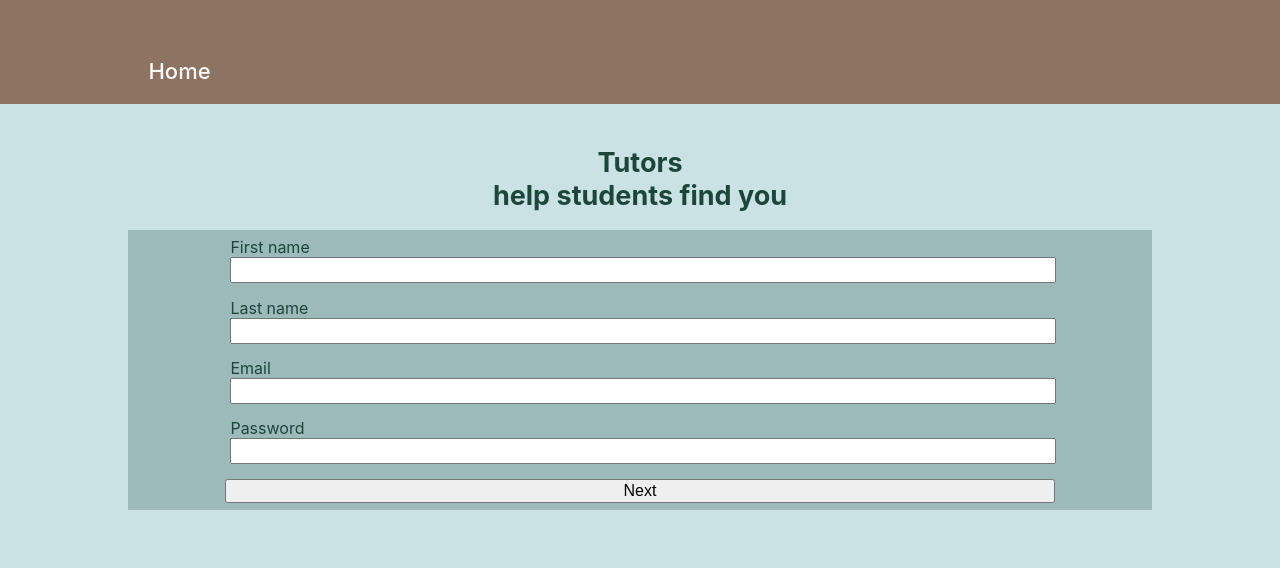
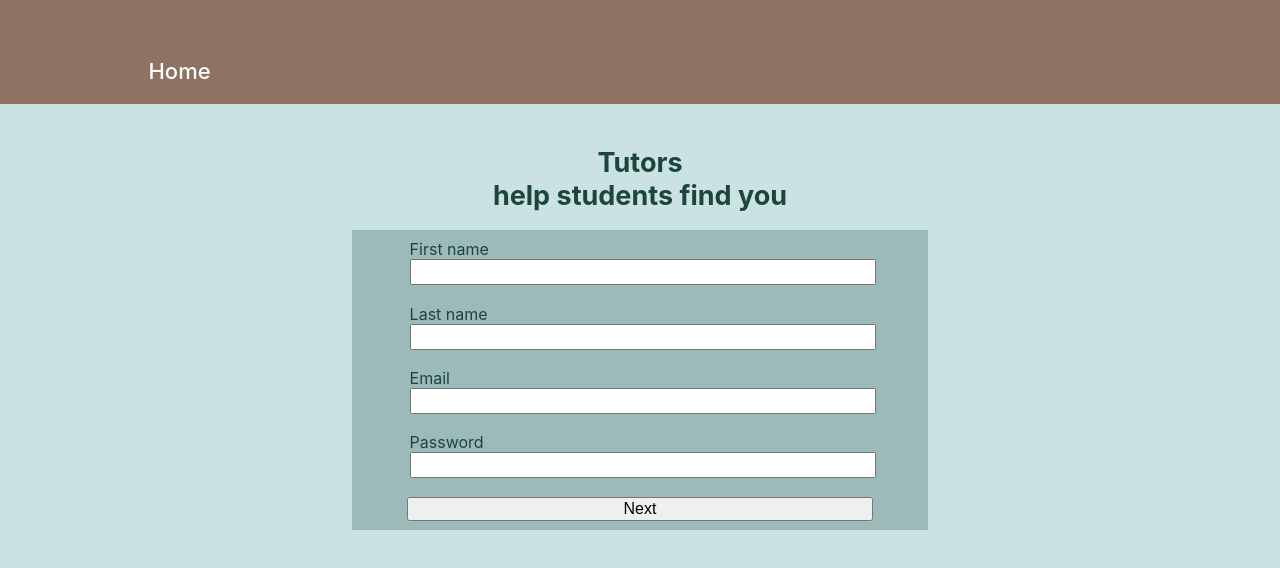
Before and after one commit to elireiner/tutors-app, a React (Create React App) app: page /tutors/add-service in a window 1280 px wide. Shown: the top 568 px of the page. Built offline with nearby package versions, Linux system fonts and the light colour scheme; no server answers.

Commit message:
Make TutorAddService responsive

```diff
--- a/src/components/Forms/TutorAddService/TutorAddService.css
+++ b/src/components/Forms/TutorAddService/TutorAddService.css
@@ -15,7 +15,8 @@
 .tutor-sign-up-form {
   display: flex;
   flex-direction: column;
-    background-color: #9CBABA;
+  background-color: #9cbaba;
+  min-height: 300px;
   height: 35vh;
   width: 80%;
   margin: auto;
@@ -26,7 +27,7 @@
 .tutor-add-gender,
 .tutor-add-next-button {
   font-size: 16px;
-    margin-top: .3vh;
+  margin-top: 0.3vh;
   width: 80%;
   margin: auto;
 }
@@ -61,12 +62,13 @@
 }
 
 .lastDiv {
-    height: 6vh;
+  height: auto;
   margin: auto auto;
   line-height: 6vh;
   text-align: center;
   background-color: azure;
   width: 80%;
+  padding: 1%;
 }
 
 .lastMessage {
@@ -77,3 +79,31 @@
   width: 80%;
   font-weight: 800;
 }
+
+/* Small devices (portrait tablets and large phones, 600px and up) */
+@media only screen and (min-width: 600px) {
+  .tutor-sign-up-form {
+    width: 70%;
+  }
+}
+
+/* Medium devices (landscape tablets, 768px and up) */
+@media only screen and (min-width: 768px) {
+  .tutor-sign-up-form {
+    width: 60%;
+  }
+}
+
+/* Large devices (laptops/desktops, 992px and up) */
+@media only screen and (min-width: 992px) {
+  .tutor-sign-up-form {
+    width: 50%;
+  }
+}
+
+/* Extra large devices (large laptops and desktops, 1200px and up) */
+@media only screen and (min-width: 1200px) {
+  .tutor-sign-up-form {
+    width: 45%;
+  }
+}
```
Lines whose indentation alone changed are shown as unchanged.
